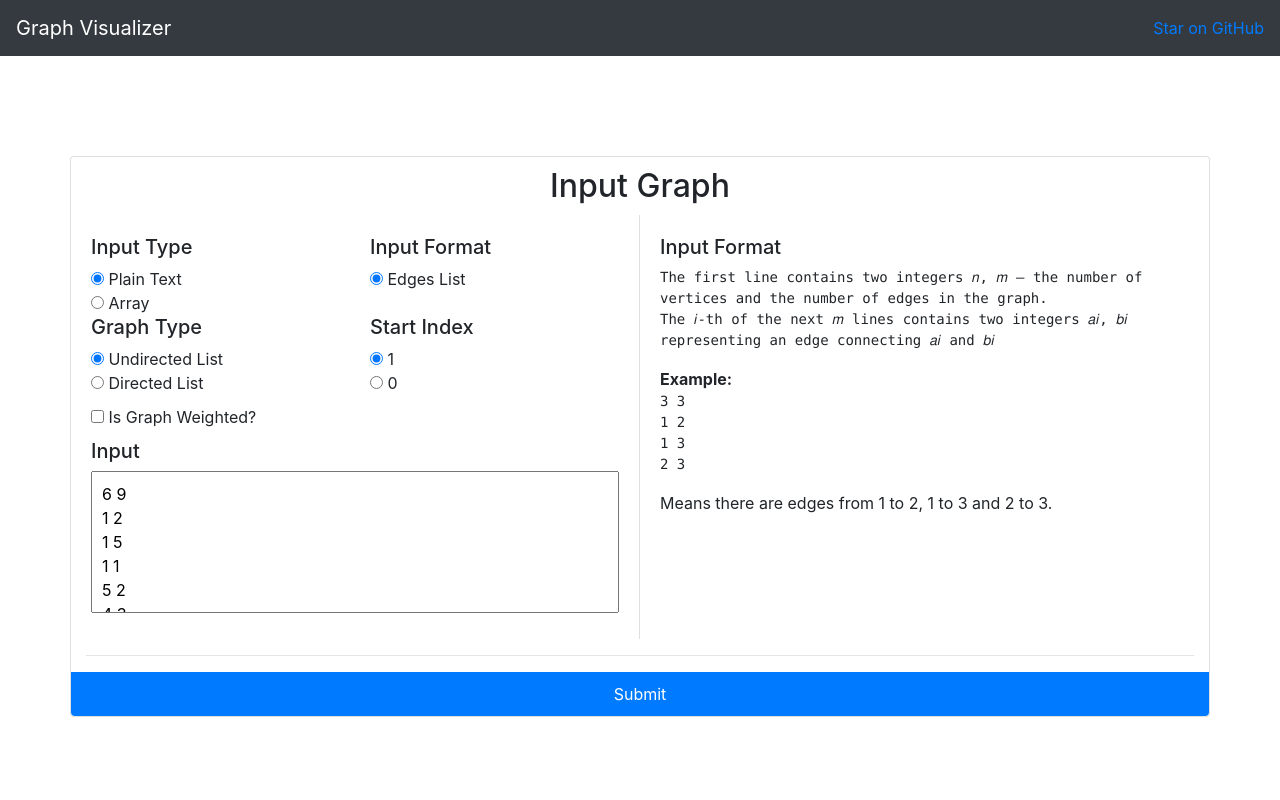
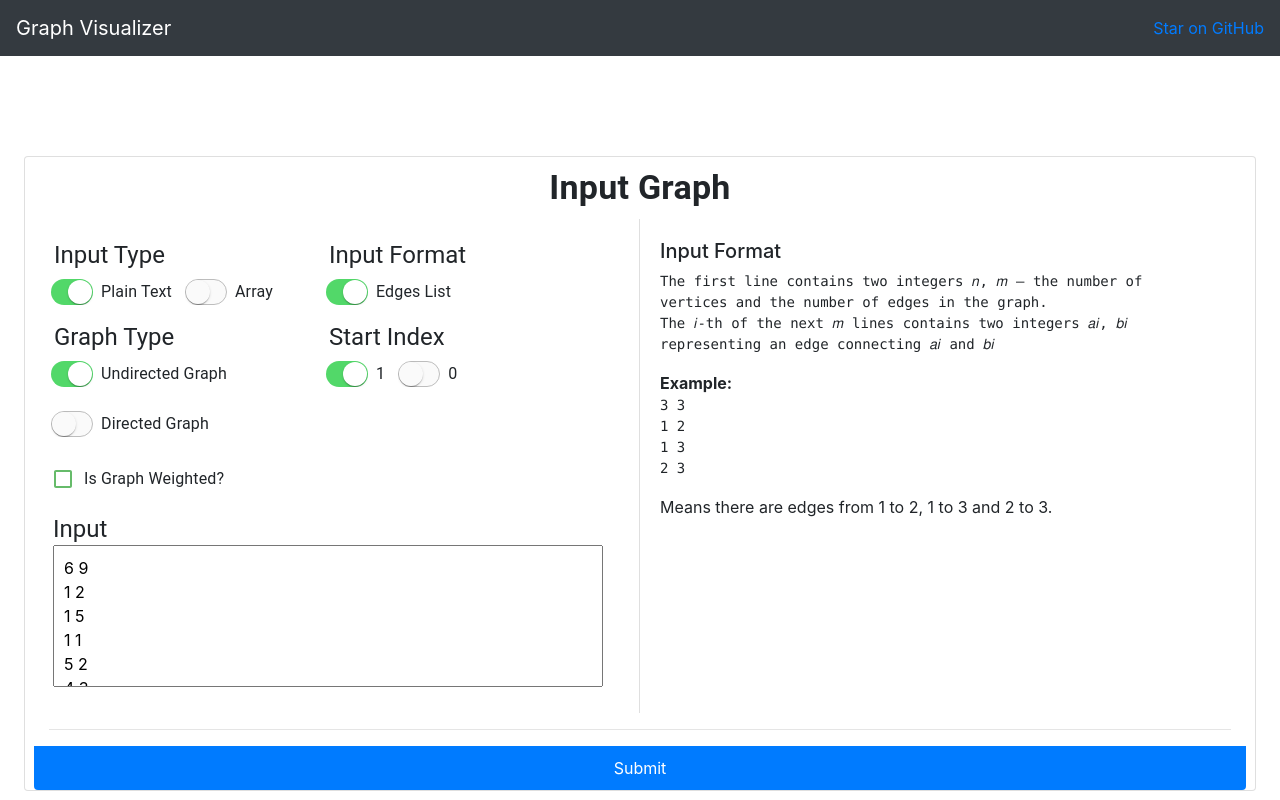
Before and after one commit to heisenbuggs/Graph-Visualizer, a React (Create React App) app: page / in a window 1280 px wide. Shown: the top 800 px of the page. Built offline with nearby package versions, Linux system fonts and the light colour scheme.

Commit message:
Changed Styles

```diff
--- a/package.json
+++ b/package.json
@@ -3,6 +3,7 @@
   "version": "0.1.0",
   "private": true,
   "dependencies": {
+    "@material-ui/core": "^4.11.3",
     "@testing-library/jest-dom": "^5.11.4",
     "@testing-library/react": "^11.1.0",
     "@testing-library/user-event": "^12.1.10",
@@ -11,7 +12,6 @@
     "react": "^17.0.2",
     "react-dom": "^17.0.2",
     "react-scripts": "4.0.3",
-    "reactstrap": "^8.9.0",
     "typescript": "^4.2.3",
     "vis-react": "^0.5.1",
     "web-vitals": "^1.0.1"
--- a/src/component/input.tsx
+++ b/src/component/input.tsx
@@ -1,5 +1,99 @@
-import React from "react";
+import {
+  Checkbox,
+  CheckboxProps,
+  Container,
+  createMuiTheme,
+  createStyles,
+  FormControlLabel,
+  Grid,
+  Switch,
+  SwitchClassKey,
+  SwitchProps,
+  Theme,
+  Typography,
+  withStyles,
+} from "@material-ui/core";
+import { green } from "@material-ui/core/colors";
+import React, { PropsWithRef } from "react";
 import AlgoLinks from "../algoLinks";
+
+interface Styles extends Partial<Record<SwitchClassKey, string>> {
+  focusVisible?: string;
+}
+interface Props extends SwitchProps {
+  classes: Styles;
+}
+
+const IOSSwitch = withStyles((theme: Theme) =>
+  createStyles({
+    root: {
+      width: 42,
+      height: 26,
+      padding: 0,
+      margin: theme.spacing(1),
+    },
+    switchBase: {
+      padding: 1,
+      "&$checked": {
+        transform: "translateX(16px)",
+        color: theme.palette.common.white,
+        "& + $track": {
+          backgroundColor: "#52d869",
+          opacity: 1,
+          border: "none",
+        },
+      },
+      "&$focusVisible $thumb": {
+        color: "#52d869",
+        border: "6px solid #fff",
+      },
+    },
+    thumb: {
+      width: 24,
+      height: 24,
+    },
+    track: {
+      borderRadius: 26 / 2,
+      border: `1px solid ${theme.palette.grey[400]}`,
+      backgroundColor: theme.palette.grey[50],
+      opacity: 1,
+      transition: theme.transitions.create(["background-color", "border"]),
+    },
+    checked: {},
+    focusVisible: {},
+  })
+)(({ classes, ...props }: Props) => {
+  return (
+    <Switch
+      focusVisibleClassName={classes.focusVisible}
+      disableRipple
+      classes={{
+        root: classes.root,
+        switchBase: classes.switchBase,
+        thumb: classes.thumb,
+        track: classes.track,
+        checked: classes.checked,
+      }}
+      {...props}
+    />
+  );
+});
+
+const theme = createMuiTheme({
+  palette: {
+    primary: green,
+  },
+});
+
+const GreenCheckbox = withStyles({
+  root: {
+    color: green[400],
+    "&$checked": {
+      color: green[600],
+    },
+  },
+  checked: {},
+})((props: CheckboxProps) => <Checkbox color="default" {...props} />);
 
 const Input = ({
   inputString,
@@ -19,129 +113,156 @@ const Input = ({
   setInputType,
 }: any) => {
   return (
-    // <div>
-    <div className="input-container">
-      {/* <form> */}
-      <div className="card container">
-        <div>
-          <h2 style={{ textAlign: "center", margin: 10 }}> Input Graph </h2>
-        </div>
-        <div className="row">
-          <div
-            className="col-lg-6 col-sm-12 input-item"
+    <Container className="input-container">
+      <Container className="card container">
+        <Container>
+          <Typography variant="h4" style={{ textAlign: "center", margin: 10 }}>
+            <b>Input Graph</b>
+          </Typography>
+        </Container>
+        <Grid container>
+          <Grid
+            item
+            className="input-item"
+            sm={12}
+            md={6}
             style={{ borderRight: "1px solid rgba(0,0,0,.125)" }}
           >
-            <div className="row">
-              <div className="col-sm-6">
-                <h5>Input Type</h5>
-                <div>
-                  <input
-                    type="radio"
+            <Grid container className="row">
+              <Grid item sm={6}>
+                <Typography variant="h5">Input Type</Typography>
+                <FormControlLabel
+                  control={
+                    <IOSSwitch
                       checked={inputType === "plain"}
-                    name="inputType"
                       value="plain"
-                    onChange={() => {
+                      onClick={() => {
                         setinputFormat("edg");
                         setInputType("plain");
                       }}
-                  />{" "}
-                  Plain Text
-                </div>
-                <div>
-                  <input
-                    type="radio"
+                      name="inputType"
+                    />
+                  }
+                  label="Plain Text"
+                />
+                <FormControlLabel
+                  control={
+                    <IOSSwitch
                       checked={inputType === "array"}
+                      value="array"
+                      onClick={() => {
+                        setInputType("array");
+                      }}
                       name="inputType"
-                    value="array"
-                    onChange={() => setInputType("array")}
-                  />{" "}
-                  Array
-                </div>
-              </div>
-              <div className="col-sm-6">
-                <h5>Input Format</h5>
-                <div>
-                  <input
-                    type="radio"
+                    />
+                  }
+                  label="Array"
+                />
+              </Grid>
+              <Grid item sm={6}>
+                <Typography variant="h5">Input Format</Typography>
+                <FormControlLabel
+                  control={
+                    <IOSSwitch
                       checked={inputFormat === "edg"}
+                      value="edg"
+                      onClick={() => {
+                        setinputFormat("edg");
+                      }}
                       name="inputFormat"
-                    value="edg"
-                    onChange={() => setinputFormat("edg")}
-                  />{" "}
-                  Edges List
-                </div>
-                {inputType === "plain" ? (
-                  <div />
-                ) : (
-                  <div>
-                    <input
-                      type="radio"
+                    />
+                  }
+                  label="Edges List"
+                />
+                {inputType === "array" && (
+                  <FormControlLabel
+                    control={
+                      <IOSSwitch
                         checked={inputFormat === "adj"}
+                        value="adj"
+                        onClick={() => {
+                          setinputFormat("adj");
+                        }}
                         name="inputFormat"
-                      value="adj"
-                      onChange={() => setinputFormat("adj")}
-                    />{" "}
-                    Adjacency List
-                  </div>
+                      />
+                    }
+                    label="Adjacency List"
+                  />
                 )}
-              </div>
-              <div className="col-sm-6">
-                <h5>Graph Type</h5>
-                <div>
-                  <input
-                    type="radio"
+              </Grid>
+              <Grid item sm={6}>
+                <Typography variant="h5">Graph Type</Typography>
+                <FormControlLabel
+                  control={
+                    <IOSSwitch
                       checked={graphType === "undirected"}
+                      onClick={() => {
+                        setGraphType("undirected");
+                      }}
                       name="graphType"
-                    onChange={() => setGraphType("undirected")}
-                  />{" "}
-                  Undirected List
-                </div>
-                <div>
-                  <input
-                    type="radio"
+                    />
+                  }
+                  label="Undirected Graph"
+                />
+                <FormControlLabel
+                  control={
+                    <IOSSwitch
                       checked={graphType === "directed"}
+                      onClick={() => {
+                        setGraphType("directed");
+                      }}
                       name="graphType"
-                    onChange={() => setGraphType("directed")}
-                  />{" "}
-                  Directed List
-                </div>
-              </div>
-              <div className="col-sm-6">
-                <h5>Start Index</h5>
-                <div>
-                  <input
-                    type="radio"
+                    />
+                  }
+                  label="Directed Graph"
+                />
+              </Grid>
+              <Grid item sm={6}>
+                <Typography variant="h5">Start Index</Typography>
+                <FormControlLabel
+                  control={
+                    <IOSSwitch
                       checked={is0 === false}
+                      value="1"
+                      onClick={() => {
+                        setIs0(false);
+                      }}
                       name="is0"
-                    value="1"
-                    onChange={() => setIs0(false)}
-                  />{" "}
-                  1
-                </div>
-                <div>
-                  <input
-                    type="radio"
+                    />
+                  }
+                  label="1"
+                />
+                <FormControlLabel
+                  control={
+                    <IOSSwitch
                       checked={is0 === true}
+                      value="0"
+                      onClick={() => {
+                        setIs0(true);
+                      }}
                       name="is0"
-                    value="0"
-                    onChange={() => setIs0(true)}
-                  />{" "}
-                  0
-                </div>
-              </div>
-            </div>
-            <div style={{ width: "100%", margin: "10px 0px" }}>
-              <input
-                type="checkbox"
+                    />
+                  }
+                  label="0"
+                />
+              </Grid>
+            </Grid>
+
+            <div style={{ width: "100%", margin: "5px 0px 0px -16px" }}>
+              <FormControlLabel
+                control={
+                  <GreenCheckbox
+                    checked={isWeighted}
                     onChange={(e) => {
                       setIsWeighted(e.target.checked);
                     }}
-                checked={isWeighted}
-              />{" "}
-              Is Graph Weighted?
+                  />
+                }
+                label="Is Graph Weighted?"
+              />
             </div>
-            <div style={{ width: "100%" }}>
-              <h5>Input</h5>
+            <div style={{ width: "100%", margin: "5px 0 0 -16px" }}>
+              <Typography variant="h5">Input</Typography>
               <textarea
                 placeholder={format.ex}
                 rows={5}
@@ -150,7 +271,7 @@ const Input = ({
                 onChange={(e) => setinputString(e.target.value)}
               />
             </div>
-          </div>
+          </Grid>
 
           <div className="col-lg-6 col-sm-12 input-item">
             <h5>Input Format</h5>
@@ -158,7 +279,7 @@ const Input = ({
             <b>Example:</b> <pre>{format.ex}</pre>
             <p>{format.exp}</p>
           </div>
-        </div>
+        </Grid>
         <div className="row"></div>
         <hr />
         <div style={{ color: "red", textAlign: "center" }}>{error}</div>
@@ -171,7 +292,7 @@ const Input = ({
             Submit
           </button>
         </div>
-      </div>
+      </Container>
       <div></div>
 
       {/* </form> */}
@@ -198,8 +319,8 @@ const Input = ({
           {/* <a href="#" className="card-link">Another link</a> */}
         </div>
       </div>
-    </div>
+    </Container>
   );
-}
+};
 
 export default Input;
```
Also changed, not shown: src/App.tsx (+7 -7 lines), 1 other file (tests, documents, lock files or other folders). Lines whose indentation alone changed are shown as unchanged.
